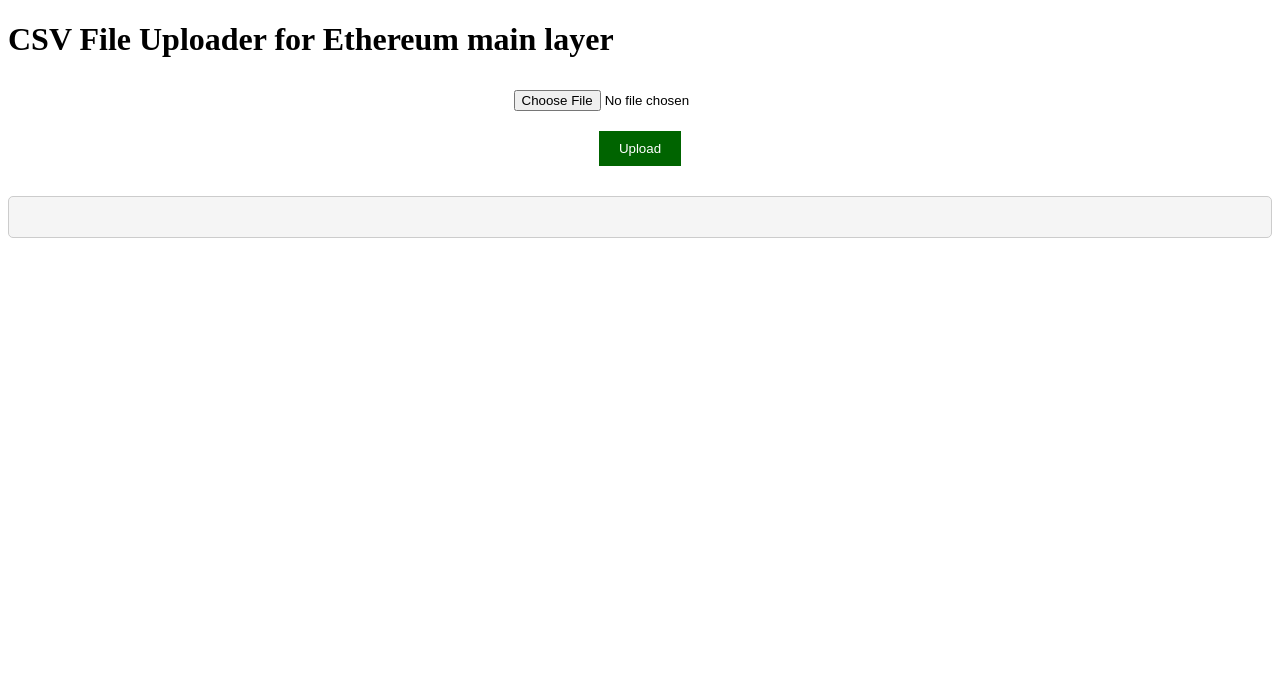
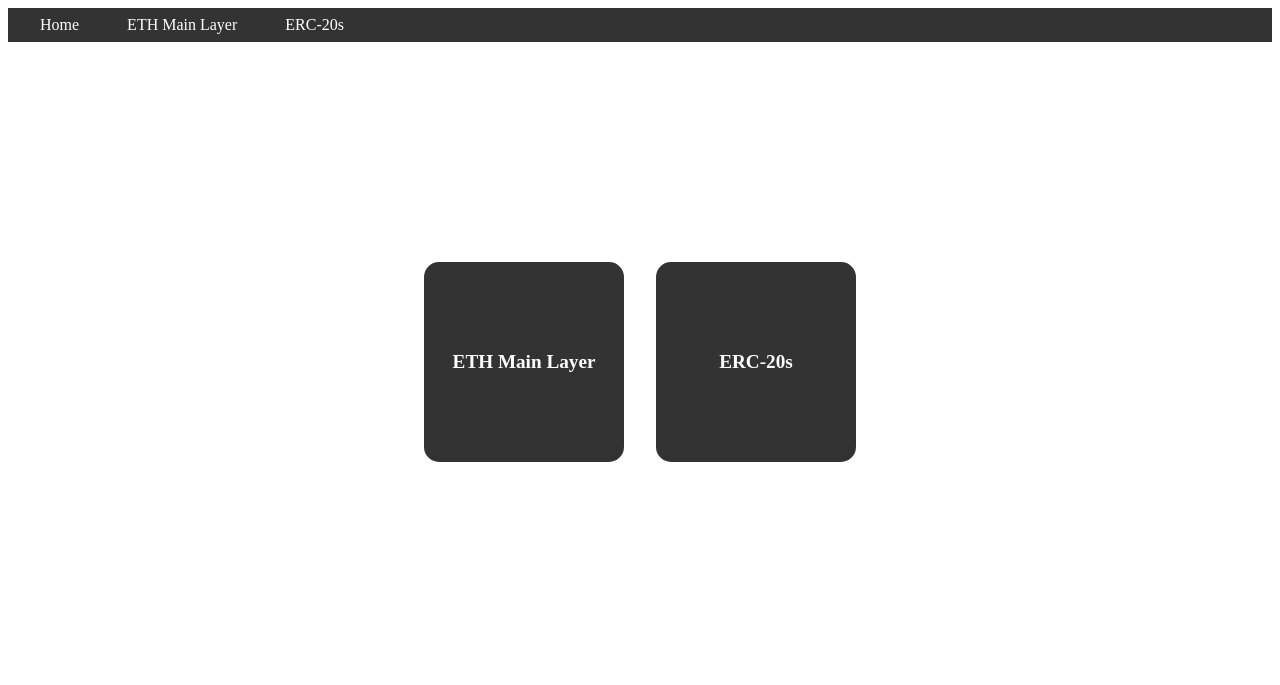
Before and after one commit to ivar-du/CSV-Reader, a website: page index.html in a window 1280 px wide. Drawn offline with Linux system fonts and the light colour scheme.

Commit message:
Second commit

```diff
--- /dev/null
+++ b/ethstyles.css
@@ -0,0 +1,66 @@
+#file-form {
+    display: flex;
+    flex-direction: column;
+    align-items: center;
+  }
+
+  #file-input {
+    margin: 10px 0;
+  }
+
+  #upload-button {
+    margin: 10px 0;
+    padding: 10px 20px;
+    background-color: #006400;
+    color: #fff;
+    border: none;
+    cursor: pointer;
+  }
+
+
+  #result {
+    margin-top: 20px;
+    padding: 20px;
+    background-color: #f5f5f5;
+    border: 1px solid #ccc;
+    border-radius: 5px;
+    font-size: 16px;
+    font-weight: bold;
+  }
+
+  #result p {
+    margin: 0;
+    padding: 10px;
+  }
+
+  #result .column-sum {
+    color: #007bff;
+  }
+
+
+  nav {
+    background-color: #333;
+    padding: 0.5rem 1rem;
+  }
+
+  .nav-links {
+    display: flex;
+    list-style-type: none;
+    padding: 0;
+    margin: 0;
+  }
+
+  .nav-links li {
+    margin-right: 1rem;
+  }
+
+  .nav-links a {
+    color: white;
+    text-decoration: none;
+    padding: 0.5rem 1rem;
+  }
+
+  .nav-links a:hover {
+    background-color: #555;
+    color: white;
+  }
--- a/index.html
+++ b/index.html
@@ -5,13 +5,21 @@
   <link rel="stylesheet" href="styles.css">
 </head>
 <body>
-  <h1>CSV File Uploader for Ethereum main layer</h1>
-  <form id="file-form" action="#" method="post" enctype="multipart/form-data">
-    <input type="file" id="file-input" name="file" accept=".csv">
-    <button type="submit" id="upload-button">Upload</button>
-  </form>
-   <div id="result"></div>
-  <script src="PapaParse-5.0.2/papaparse.min.js"></script>
-  <script src="main.js"></script>
+  <nav>
+    <ul class="nav-links">
+      <li><a href="index.html">Home</a></li>
+      <li><a href="ethmain.html">ETH Main Layer</a></li>
+      <li><a href="erc20.html">ERC-20s</a></li>
+    </ul>
+  </nav>
+
+  <div class="calculator-container">
+    <a href="ethmain.html" class="calculator-box">
+      <div class="calculator-text">ETH Main Layer</div>
+    </a>
+    <a href="erc20.html" class="calculator-box">
+      <div class="calculator-text">ERC-20s</div>
+    </a>
+  </div>
 </body>
 </html>
--- a/main.js
+++ /dev/null
@@ -1,57 +0,0 @@
-// Listen for a form submission event
-document.getElementById('file-form').addEventListener('submit', function(e) {
-  e.preventDefault(); // Prevent the form from submitting and refreshing the page
-
-  // Get the selected file from the file input element
-  var file = document.getElementById('file-input').files[0];
-
-  // Create a new file reader object
-  var reader = new FileReader();
-
-  // Read the selected file as text
-  reader.readAsText(file);
-
-  // Once the file is loaded, parse the CSV data using Papa Parse
-  reader.onload = function() {
-    var csvData = reader.result;
-    var data = Papa.parse(csvData, {
-      header: true, // Treat the first row as a header row
-      dynamicTyping: true // Automatically parse numeric and boolean values
-    });
-
-    // Extract the values from column H and store them in an array
-    var columnHValues = data.data.map(function(row) {
-      return row["Value_IN(ETH)"];
-    });
-
-    // Extract the values from column I and store them in an array
-    var columnIValues = data.data.map(function(row) {
-      return row["Value_OUT(ETH)"];
-    });
-
-    // Filter out null, undefined, and empty string values from column H
-    var columnHFilteredValues = columnHValues.filter(function(value) {
-      return value !== null && value !== undefined && value !== "";
-    });
-
-    // Filter out null, undefined, and empty string values from column I
-    var columnIFilteredValues = columnIValues.filter(function(value) {
-      return value !== null && value !== undefined && value !== "";
-    });
-
-    // Sum up the values in column H
-    var columnHSum = columnHFilteredValues.reduce(function(acc, value) {
-      return acc + value;
-    }, 0);
-
-    // Sum up the values in column I
-    var columnISum = columnIFilteredValues.reduce(function(acc, value) {
-      return acc + value;
-    }, 0);
-
-    // Display the sum of column H and I in the HTML element with the ID "result"
-    var resultsEl = document.getElementById('result');
-    resultsEl.innerHTML = "Sum of ingoing transactions (in ETH): " + columnHSum.toFixed(2) + "<br>" + "Sum of outgoing transactions (in ETH): " + columnISum.toFixed(2);
-
-  };
-});
--- a/styles.css
+++ b/styles.css
@@ -33,6 +33,85 @@
     padding: 10px;
   }
 
-  #result .column-sum {
-    color: #007bff;
+  #result {
+    color: #4a4a4a;
   }
+
+  .balance-text {
+    font-weight: bold;
+    color: black;
+    font-size: 1.2em;
+  }
+
+  nav {
+    background-color: #333;
+    padding: 0.5rem 1rem;
+  }
+
+  .nav-links {
+    display: flex;
+    list-style-type: none;
+    padding: 0;
+    margin: 0;
+  }
+
+  .nav-links li {
+    margin-right: 1rem;
+  }
+
+  .nav-links a {
+    color: white;
+    text-decoration: none;
+    padding: 0.5rem 1rem;
+  }
+
+  .nav-links a:hover {
+    background-color: #555;
+    color: white;
+  }
+  /* Add this to your existing CSS file or within a <style> tag */
+
+.calculator-container {
+  display: flex;
+  justify-content: center;
+  align-items: center;
+  height: 80vh;
+  gap: 2rem;
+}
+
+.calculator-box {
+  display: flex;
+  justify-content: center;
+  align-items: center;
+  width: 200px;
+  height: 200px;
+  background-color: #333;
+}
+/* Add this to your existing CSS file or within a <style> tag */
+
+.calculator-container {
+  display: flex;
+  justify-content: center;
+  align-items: center;
+  height: 80vh;
+  gap: 2rem;
+}
+
+.calculator-box {
+  display: flex;
+  justify-content: center;
+  align-items: center;
+  width: 200px;
+  height: 200px;
+  background-color: #333;
+  border-radius: 15px;
+  color: white;
+  text-decoration: none;
+  font-size: 1.2rem;
+  font-weight: bold;
+  text-align: center;
+}
+
+.calculator-box:hover {
+  background-color: #555;
+}
```
Also changed, not shown: erc20.html (added, +25 -0 lines), erc20.js (added, +61 -0 lines), eth.js (added, +57 -0 lines), ethmain.html (added, +25 -0 lines).
